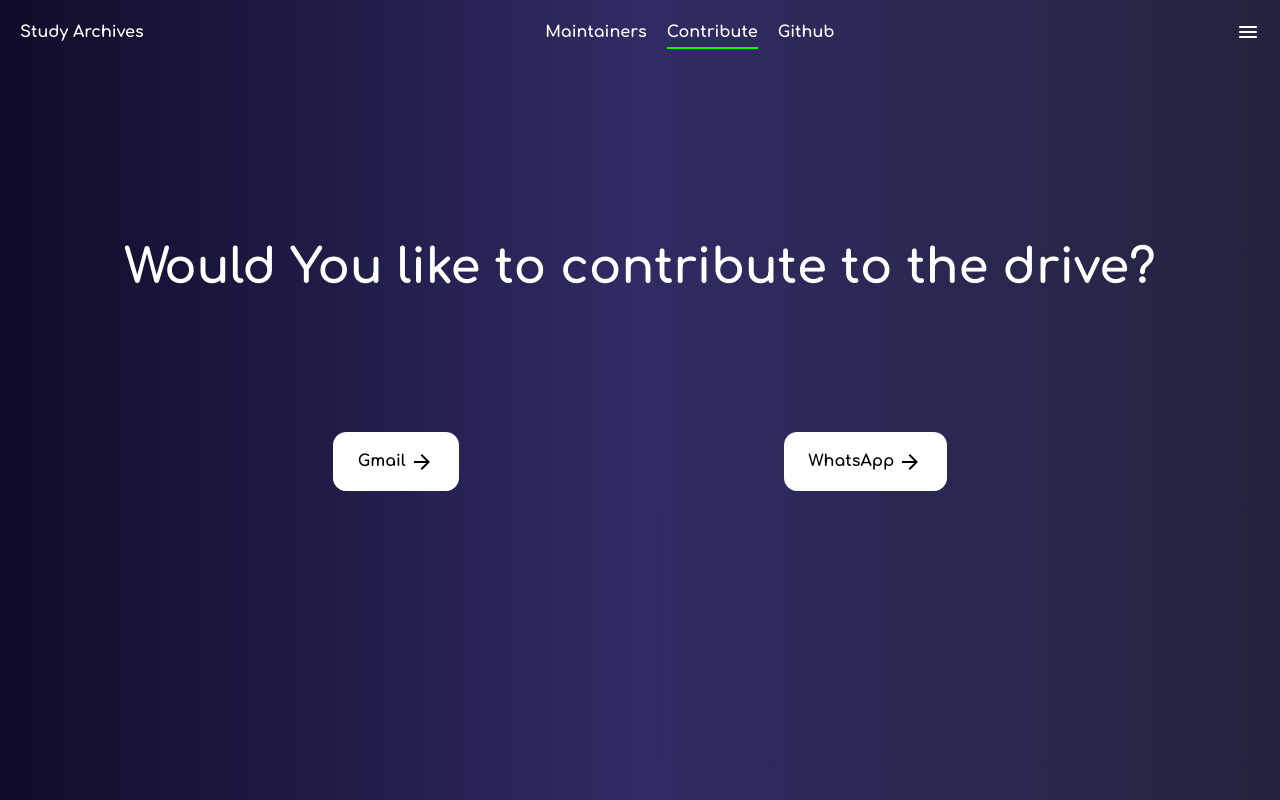
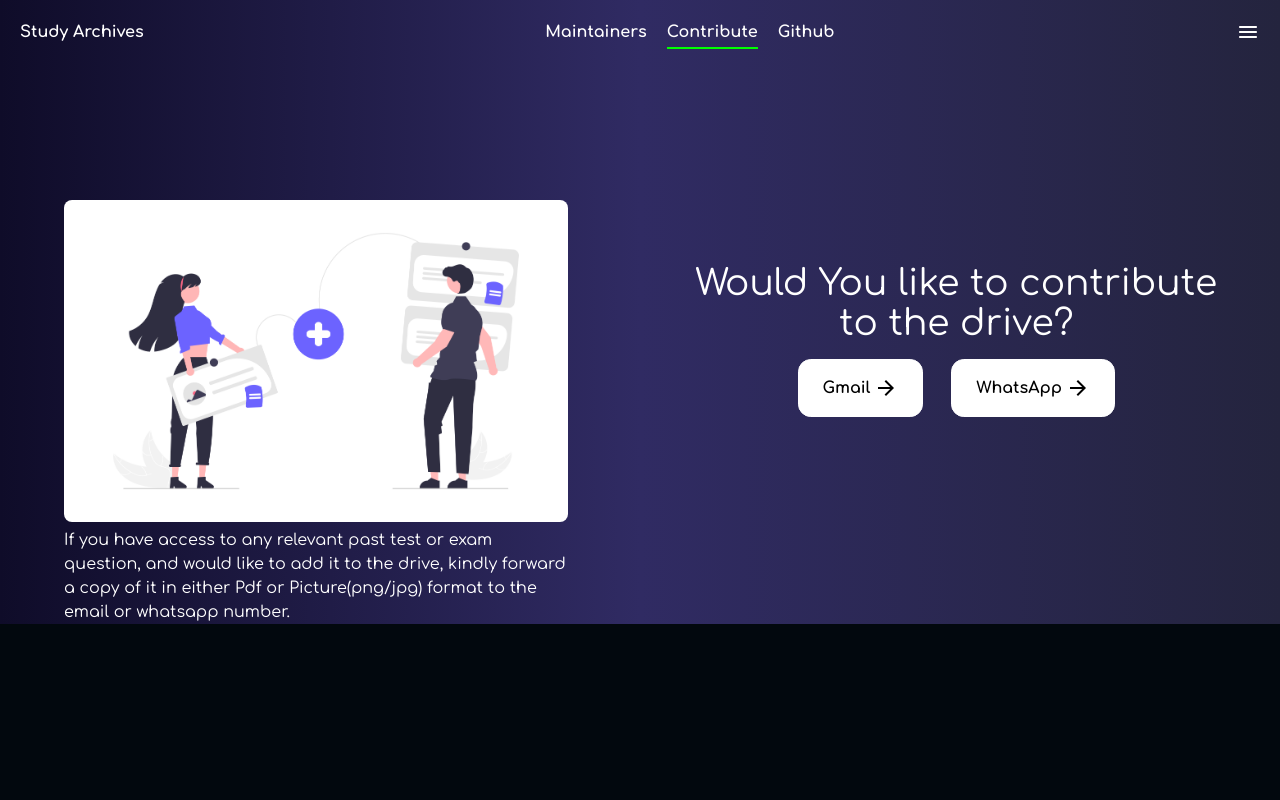
Before and after one commit to Topman-14/StudyArchives, a Next.js app: page /contribute in a window 1280 px wide. Built offline with nearby package versions, Linux system fonts and the light colour scheme.

Commit message:
added to the contributors page

```diff
--- a/components/LargeBtn.js
+++ b/components/LargeBtn.js
@@ -6,7 +6,7 @@ import styles from './styles/LargeBtn.module.css'
 export default function LargeBtn(props) {
 
   return (
-    <Link href={props.href} className={styles.btn}>
+    <Link href={props.href} className={styles.btn} target="_blank">
         <button className='sm:pr-1'>{props.text}</button>
         <ArrowForwardIcon />
     </Link>
--- a/src/pages/contribute.css
+++ b/src/pages/contribute.css
@@ -1,9 +1,10 @@
 .main{
     background-image: linear-gradient(to right, #0f0c29, #302b63, #24243e);
-    height: 100vh;
+    height: 100%
 }
-.body{
+#body{
     color: white;
+    margin-top: -2rem;
   }
   .heading{
      margin-top: 10rem;
--- a/src/pages/contribute.js
+++ b/src/pages/contribute.js
@@ -2,17 +2,24 @@ import Navbar from "../../components/Navbar";
 import React from "react";
 import LargeBtn from '../../components/LargeBtn'
 
+
 const Contribute = () => {
     return (
         <div className="main">
-            <div className="body">
-                <Navbar/>
-                <div className="heading falling-element">
-                    <h1>Would You like to contribute to the drive?</h1>
+            <Navbar/>
+            <div className="flex sm:flex-row w-5/5 sm:justify-between items-center sm:mt-16 flex-col mb-0">
+                <div className="flex sm:flex-col justify-between items-center mt-16 ml-16 sm:w-2/5 flex-col mr-16">
+                    <img src="../collab.png" className="sm:w-5/5 rounded-lg"/>
+                    <p className="mt-1.5">If you have access to any relevant past test or exam question, and would like to add it to the drive, kindly forward a copy of it in either Pdf or Picture(png/jpg) format to the email or whatsapp number.</p>
                 </div>
-                <div className="contribute falling-element">
-                    <LargeBtn href="mailto:ojoore35@gmail.com" text="Gmail"/>
-                    <LargeBtn href="https://wa.me/+2348081405577" text="WhatsApp" className="btn falling-element"/>
+                <div className="px-10 sm:pt-20 pt-32 flex flex-col gap-4 h-3/4 mb-32 mt-0" id="body">
+                    {/* body px-10 sm:pt-20 pt-32  flex flex-col justify-between gap-4 h-2/5 w-4/5 */}
+
+                    <p className="max-w-xl mx-auto text-center sm:text-4xl text-2xl leading-snug fade-up">Would You like to contribute to the drive?</p>
+                    <div id="heroBtns" className='fade flex justify-center gap-7 '>
+                        <LargeBtn href="mailto:ojoore35@gmail.com" text="Gmail"/>
+                        <LargeBtn href="https://wa.me/+2348081405577" text="WhatsApp"/>
+                    </div>
                 </div>
             </div>
         </div>
--- a/src/pages/maintainers.js
+++ b/src/pages/maintainers.js
@@ -9,7 +9,7 @@ const Maintainers = () => {
             <div className="flex gap-6 mx-auto mt-14 h-20 p-5 flex-wrap justify-center fade-up">
                 <MaintainerTile img="" name="Emmanuel Tanimowo" github="" linkedin="" />
                 <MaintainerTile img="" name="Tope Akinkuade" github="" linkedin="" />
-                <MaintainerTile img="" name="Oreoluwa Favour" github="" linkedin="" />
+                <MaintainerTile img="" name="Oreoluwa Ojo" github="" linkedin="" />
                 <MaintainerTile img="" name="Joba Onakomaiya" github="" linkedin="" />
                 <MaintainerTile img="" name="Issac Odeh" github="" linkedin="" />
             </div>
```
Also changed, not shown: public/collab.png (added), public/contribute.png (added).
